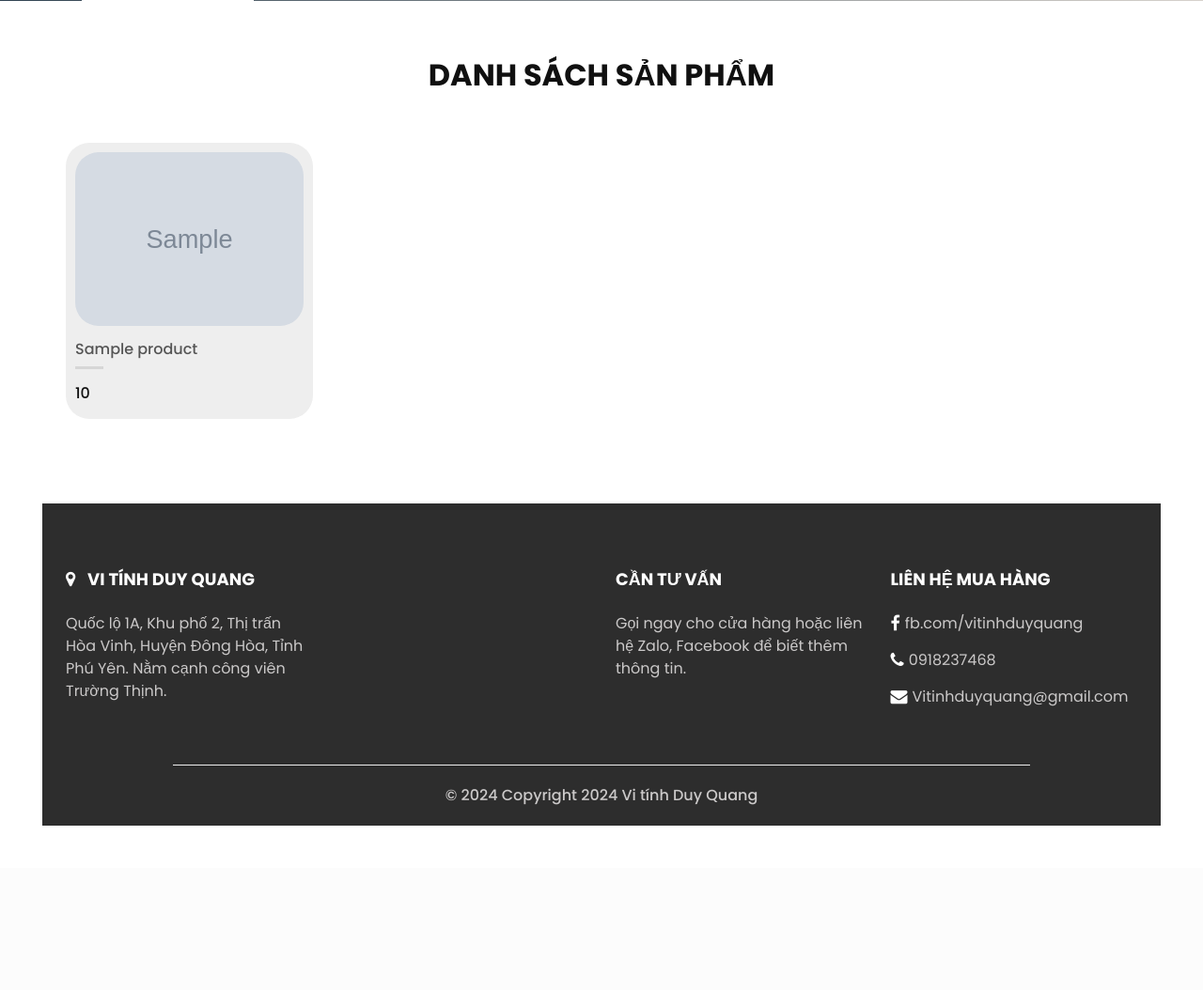
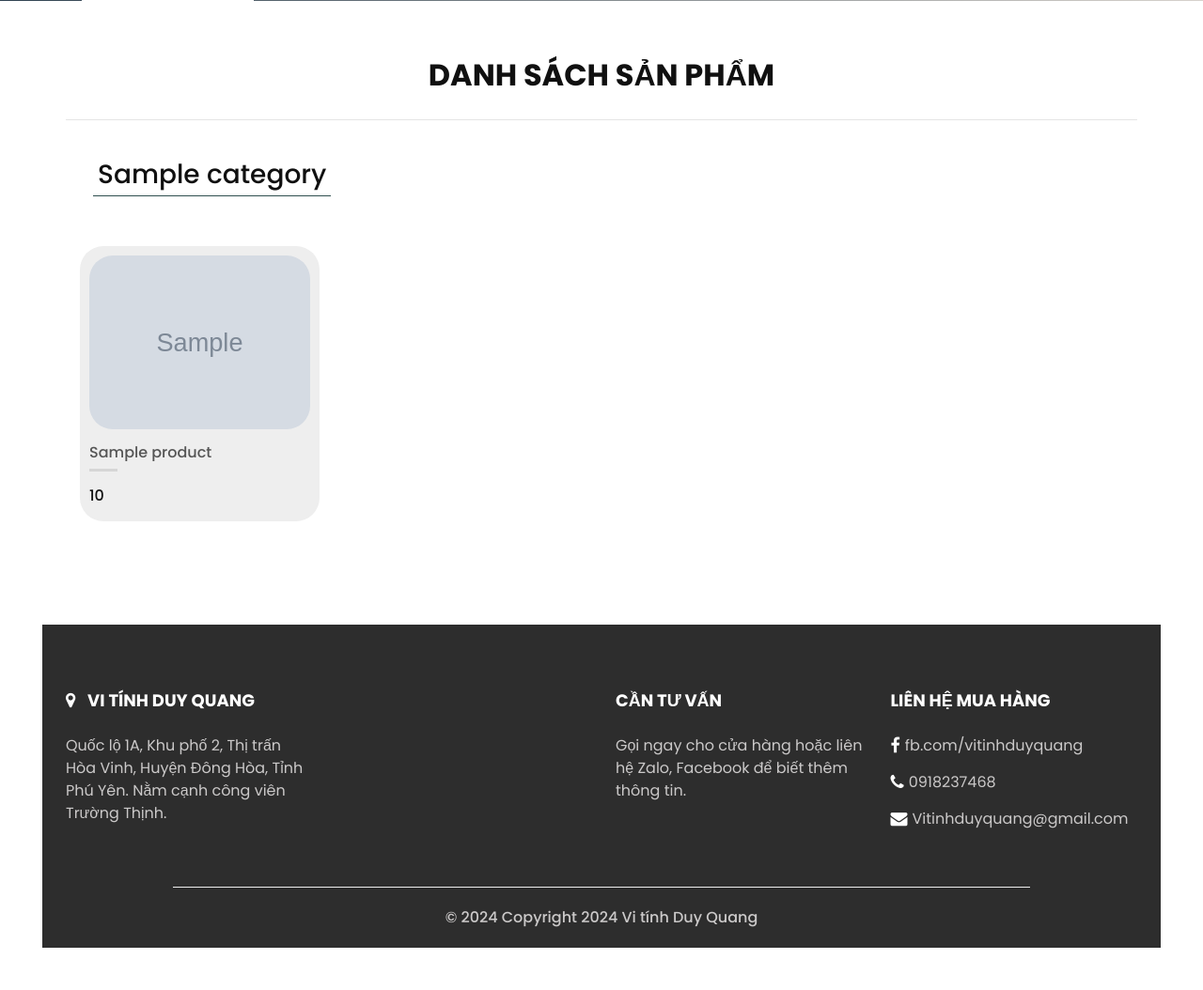
Before and after one commit to Vix-Nguyen/pc-shop, a Django app: page / in a window 1280 px wide. Shown: the part 599-1653 px from the top of the page at 94% size. Before the commit the page ends 1478 px from the top, so only its background shows below. Run offline with Django 3.2, Linux system fonts and the light colour scheme; tables that the repository leaves empty hold one stand-in row (values such as "Sample post"); grey boxes marked "Sample" are stand-in pictures; a map, chart or similar area stays blank; parts of the project's set-up code (start-up, migrations or seed data) failed here and were passed over; some libraries are stand-ins or nearby versions; grey boxes are pictures that could not be loaded.

Commit message:
[IMP] Change request

```diff
--- a/app/myshop/models.py
+++ b/app/myshop/models.py
@@ -39,7 +39,7 @@ class Product(models.Model):
     active = models.BooleanField(verbose_name="Show", default=True)
     price = models.PositiveIntegerField(verbose_name="Price")
     category = models.ForeignKey(
-        Category, verbose_name="Category", null=True, on_delete=models.SET_NULL)
+        Category, verbose_name="Category", null=True, on_delete=models.SET_NULL, related_name="products")
     thumbnail = models.ImageField(
         upload_to='thumbnail/', default='thumbnail/default.png', verbose_name='Thumbnail')
     description = models.TextField(
--- a/app/myshop/static/myshop/css/responsive.css
+++ b/app/myshop/static/myshop/css/responsive.css
@@ -90,12 +90,26 @@
     }
 }
 
-@media (max-width: 420px) {}
-
-@media (max-width: 376px) {}
-
 @media (min-width: 1200px) {
     .container {
         max-width: 1170px;
     }
 }
+
+@media (min-width: 1400px) {
+    .container {
+        max-width: 1350px;
+    }
+}
+
+@media (min-width: 1600px) {
+    .container {
+        max-width: 1500px;
+    }
+}
+
+@media (min-width: 1800px) {
+    .container {
+        max-width: 1700px;
+    }
+}
--- a/app/myshop/static/myshop/css/style.css
+++ b/app/myshop/static/myshop/css/style.css
@@ -5,6 +5,9 @@ body {
   font-family: "poppins", sans-serif;
   color: #101010;
   background-color: #ffffff;
+  margin: 0;
+  padding: 0;
+  overflow-x: hidden;
 }
 
 .layout_padding {
@@ -33,6 +36,11 @@ body {
   padding-bottom: 90px;
 }
 
+.layout_padding3 {
+  padding-top: 20;
+  padding-bottom: 20;
+}
+
 .header_section {
   padding-top: 50px;
 }
@@ -45,6 +53,14 @@ body {
   -webkit-box-direction: normal;
   -ms-flex-direction: column;
   flex-direction: column;
+}
+
+.section_heading_container {
+  display: flex;
+  flex-direction: row;
+  justify-content: flex-start;
+  width:100%;
+  padding: 0 14px;
 }
 
 .heading_container h2 {
--- a/app/myshop/templates/myshop/base.html
+++ b/app/myshop/templates/myshop/base.html
@@ -20,6 +20,8 @@
   <link rel="stylesheet" href="{% static 'myshop/css/style.css' %}" />
   <!-- responsive style -->
   <link rel="stylesheet" href="{% static 'myshop/css/responsive.css' %}" />
+  <!-- swiper.js -->
+  <link rel="stylesheet" href="https://unpkg.com/swiper/swiper-bundle.min.css">
   {% block custom_style %}
   {% endblock %}
 </head>
--- a/app/myshop/templates/myshop/product_list.html
+++ b/app/myshop/templates/myshop/product_list.html
@@ -12,10 +12,23 @@
       <div class="heading_container heading_center">
         <h2>Danh sách sản phẩm</h2>
       </div>
-      {% if product_list %}
-        <div class="row">
-          {% for product in product_list %}
-            <div class="col-sm-6 col-md-4 col-lg-3">
+      {% for category, products in category_product_dict.items %}
+      {% if products %}
+      <hr>
+      <section id="shop_section_{{ category.id }}" class="shop_section layout_padding3">
+        <div class="container">
+          <div class="heading_container heading_center">
+            <div class="section_heading_container">
+              <div style="position: relative; padding-top: 2.5rem; margin-right: 2rem;" class="swiper-button-prev swiper-button-prev-{{ category.id }}"></div>
+              <h3 style="border-bottom: 1px solid darkslategray; padding: 5px;">{{ category.name }}</h3>
+              <div style="position: relative; padding-top: 2.5rem; margin-left: 2rem;" class="swiper-button-next swiper-button-next-{{ category.id }}"></div>
+            </div>
+          </div>
+
+          <div style="overflow: hidden;" class="swiper-container swiper-container-{{ category.id }}">
+            <div class="swiper-wrapper" style="height: auto;">
+              {% for product in products %}
+                <div class="swiper-slide">
                   <div class="box">
                     <a href="{% url 'product_detail' product.id %}">
                       <div class="img-box main-product">
@@ -32,18 +45,57 @@
                   </div>
                 </div>
               {% endfor %}
+              <!-- Add Navigation -->
             </div>
-      {% else %}
-        <p>Hiện tại chưa có hàng.</p>
+          </div>
           {% endif %}
-      {% comment %}
-      <div class="btn-box">
-        <a href="">View All Products</a>
-      </div>
-      {% endcomment %}
         </div>
       </section>
+    {% endfor %}
+  </section>
 
+  <script src="https://unpkg.com/swiper/swiper-bundle.min.js"></script>
+  <script>
+    document.addEventListener('DOMContentLoaded', function() {
+      {% for category, products in category_product_dict.items %}
+      {% if products %}
+      var swiper = new Swiper('.swiper-container-{{ category.id }}', {
+        slidesPerView: 4,
+        spaceBetween: 30,
+        navigation: {
+          nextEl: '.swiper-button-next-{{ category.id }}',
+          prevEl: '.swiper-button-prev-{{ category.id }}',
+        },
+        autoplay: {
+          delay: 2000,
+        },
+        breakpoints: {
+          300: {
+            slidesPerView: 1,
+            spaceBetween: 10
+          },
+          500: {
+            slidesPerView: 2,
+            spaceBetween: 20
+          },
+          700: {
+            slidesPerView: 3,
+            spaceBetween: 30
+          },
+          1000: {
+            slidesPerView: 4,
+            spaceBetween: 30
+          },
+          1500: {
+            slidesPerView: 5,
+            spaceBetween: 30
+          }
+        }
+      });
+      {% endif %}
+      {% endfor %}
+    });
+  </script>
   <!-- end shop section -->
   <!-- info section -->
 
--- a/app/myshop/views.py
+++ b/app/myshop/views.py
@@ -27,12 +27,17 @@ class LogoutPage(LogoutView):
 
 
 class HomePage(ListView):
-    queryset = Product.objects.filter(active=True)
+    model = Category
     template_name = "myshop/index.html"
+    context_object_name = 'categories'
 
     def get_context_data(self, **kwargs):
         context = super().get_context_data(**kwargs)
         context["thumnails"] = Thumbnail.objects.all()
+
+        categories = Category.objects.prefetch_related('products').all()
+        category_product_dict = {category: category.products.all() for category in categories}
+        context['category_product_dict'] = category_product_dict
         return context
 
 
```
Also changed, not shown: app/myshop/migrations/0009_alter_product_category.py (added). Lines whose indentation alone changed are shown as unchanged.
